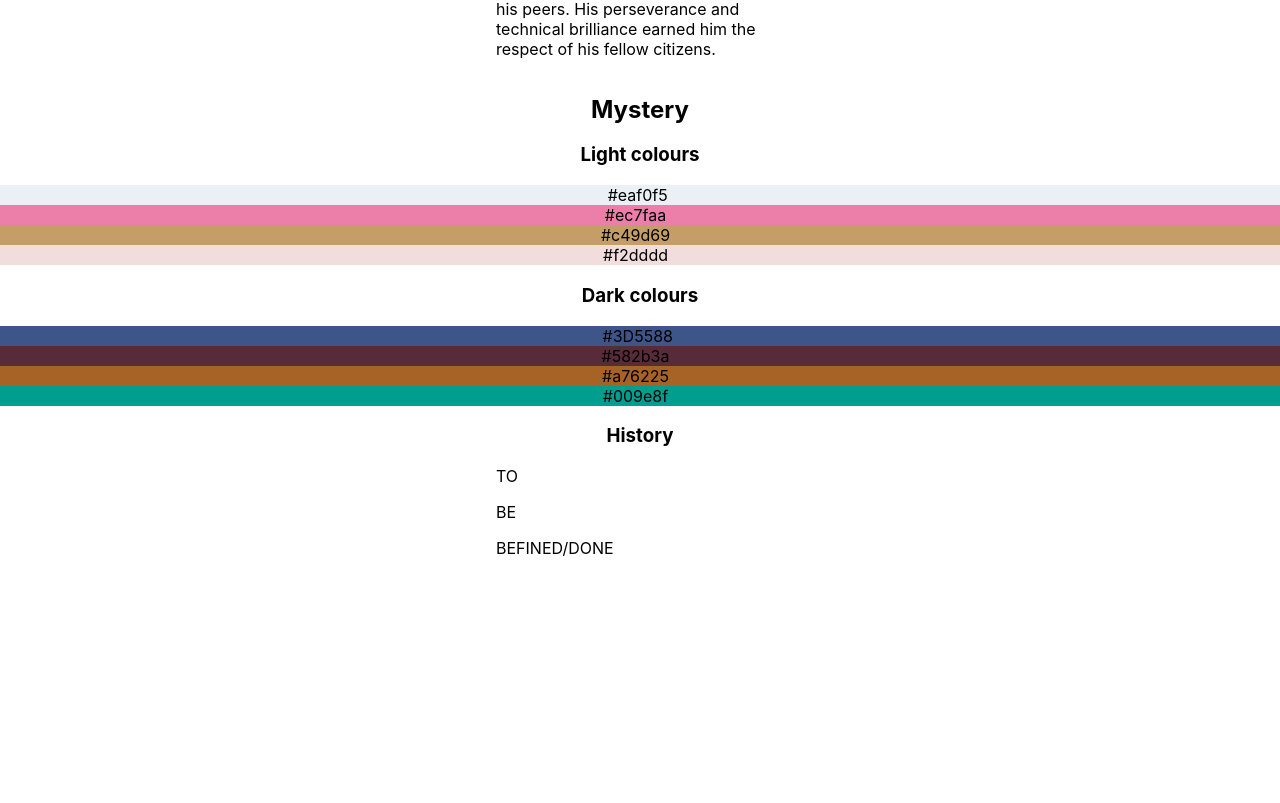
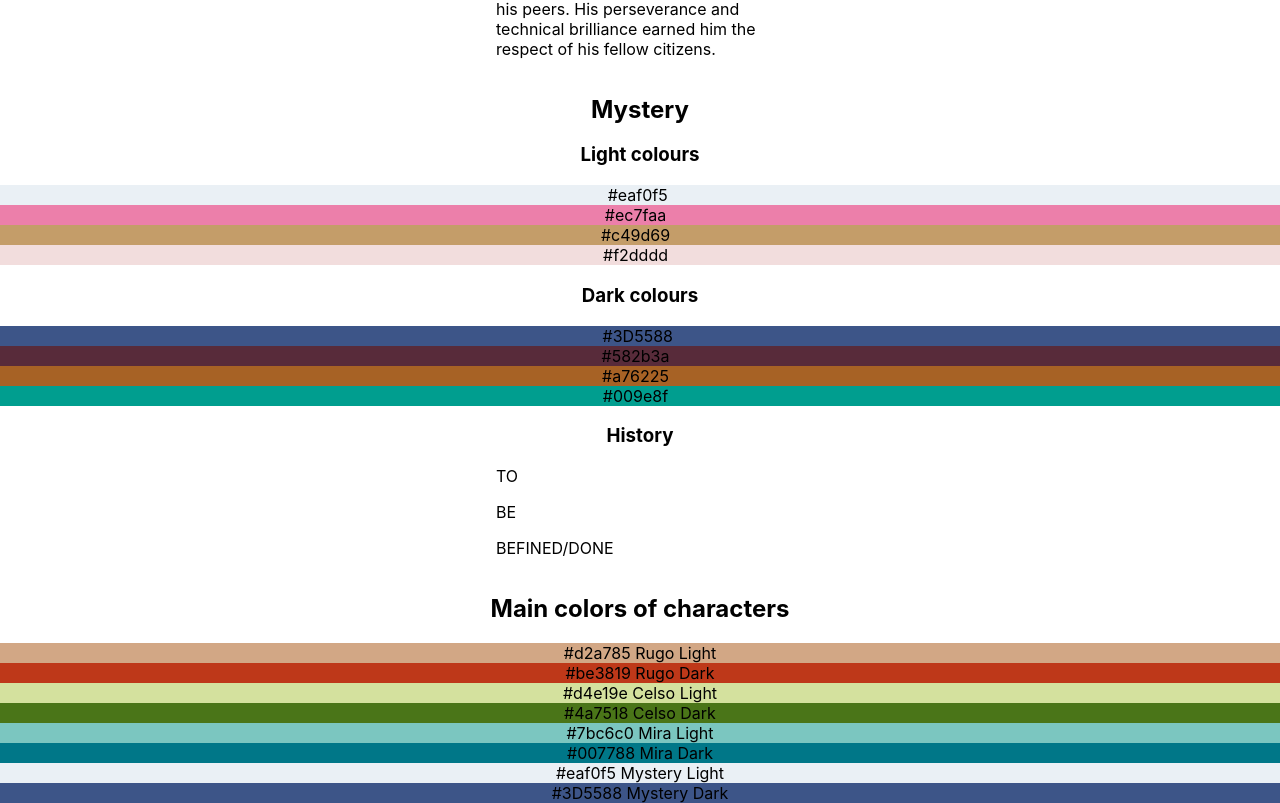
Before and after one commit to jraut/wordbug.io, a React (Create React App) app in the folder dev/: page / in a window 1280 px wide. Shown: the part 3960-4763 px from the top of the page. Before the commit the page ends 4534 px from the top, so only its background shows below. Built offline with nearby package versions, Linux system fonts and the light colour scheme.

Commit message:
feat: add listing of main character colors
- helps making even spread

```diff
--- a/dev/src/components/Characters.tsx
+++ b/dev/src/components/Characters.tsx
@@ -1,4 +1,4 @@
-import React from 'react'
+import React, { ReactElement } from 'react'
 import { CHARACTER_DATA } from '../fixtures/characters'
 import { Palette } from './Palette'
 
@@ -14,6 +14,22 @@ export interface DraftCharacter extends Omit<Character, 'colors'> {
   description: string[]
   colorsLight: {main: string, secondaries: string[]}
   colorsDark: {main: string, secondaries: string[]}
+}
+
+const CharactersColorDisplay: React.FC<{ characters: DraftCharacter[] }> = ({ characters }) => {
+  const swatches: ReactElement[] = []
+  { characters.forEach(
+    ({ name, colorsLight, colorsDark }) => {
+      swatches.push(<div style={{ background: colorsLight.main }}>{colorsLight.main}&nbsp;{name} Light</div>)
+      swatches.push(<div style={{ background: colorsDark.main }}>{colorsDark.main}&nbsp;{name} Dark</div>)
+
+    }
+    , []) }
+  return (<div>
+  <h2>Main colors of characters</h2>
+  {swatches}
+
+    </div>)
 }
 
 export const Characters: React.FC = () => {
@@ -50,6 +66,7 @@ export const Characters: React.FC = () => {
           </div>
         )
       })}
+      <CharactersColorDisplay characters={characters} />
     </div>
   )
 }
```
